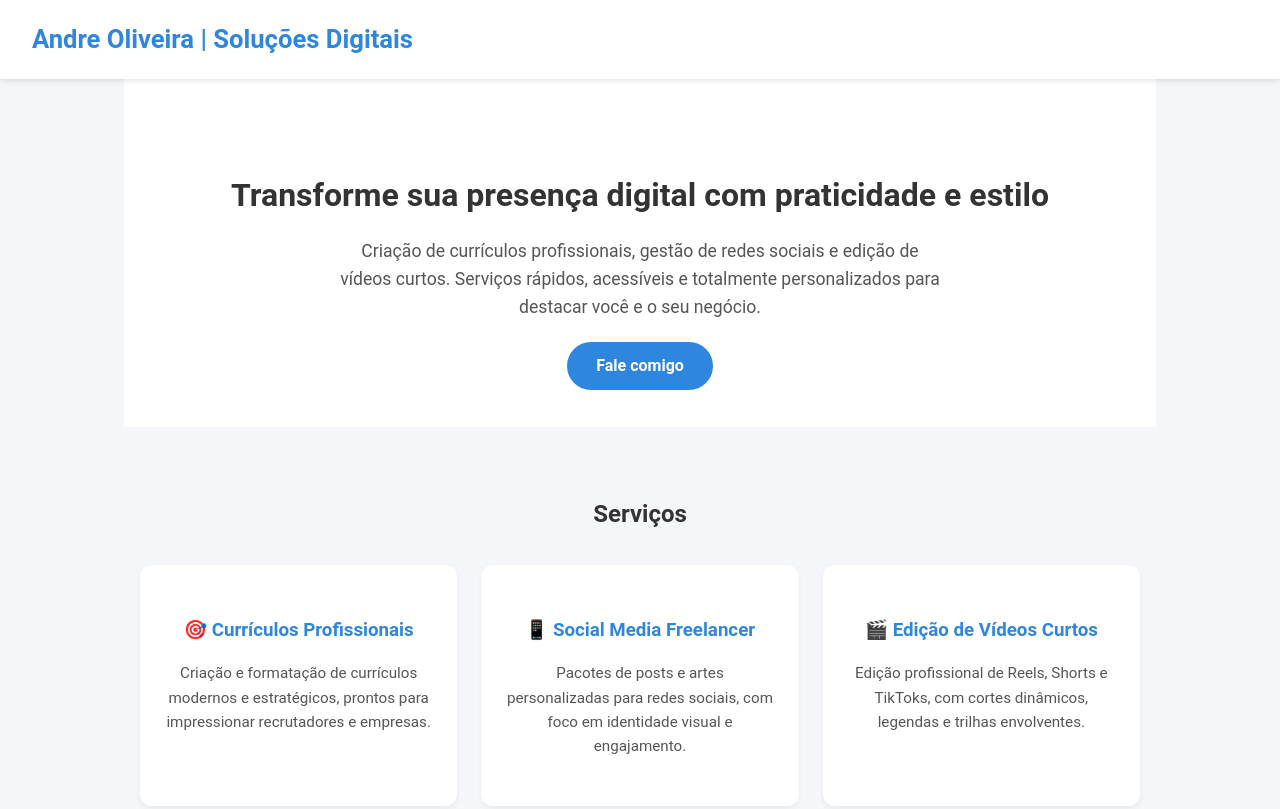
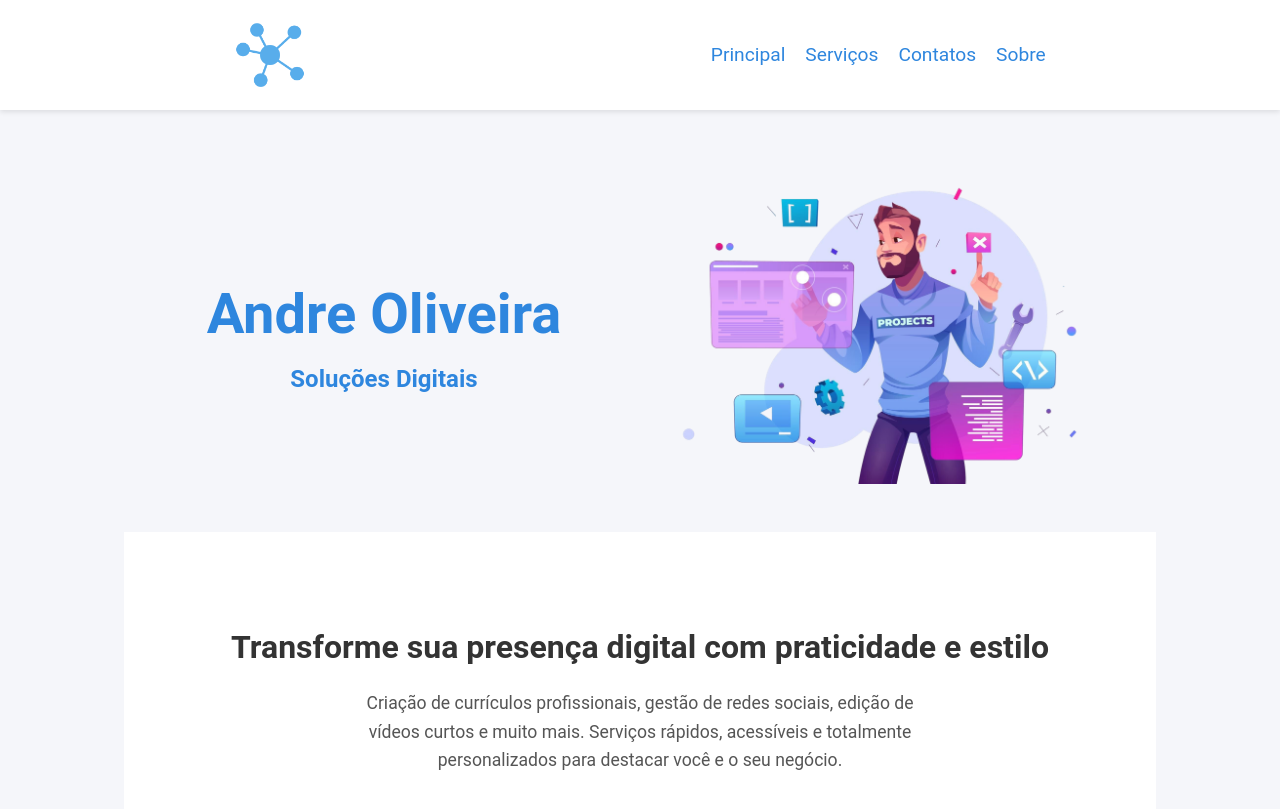
Before and after one commit to andregfo/solucoesdigitais, a plain HTML site: page index.html in a window 1280 px wide. Shown: the top 809 px of the page. Drawn offline with Linux system fonts and the light colour scheme.

Commit message:
Soluções Digitais v2
Edição da página

```diff
--- /dev/null
+++ b/estilos/style.css
@@ -0,0 +1,191 @@
+:root {
+      --primary: #2e86de;
+      --secondary: #f5f6fa;
+      --text: #333;
+      --light: #fff;
+    }
+
+    body {
+      margin: 0;
+      font-family: "Roboto", Arial, sans-serif;
+      background-color: var(--secondary);
+      color: var(--text);
+      line-height: 1.6;
+    }
+
+    header {
+        background: var(--light);
+        box-shadow: 0 2px 5px rgba(0,0,0,0.1);
+        padding: 1.2rem 2rem;
+        position: sticky;
+        top: 0;
+        z-index: 10;
+        display: flex;
+        flex-wrap: wrap;
+        align-items: center;
+        justify-content: space-around;
+    }
+
+    header h1 {
+        margin: 0;
+        font-size: 1.6rem;
+        color: var(--primary);
+    }
+
+    header img {
+        height: 72px
+    }
+
+    header nav {
+        display: flex;
+        gap: 20px;
+    }
+
+    header nav a {
+        margin: 0;
+        color: var(--primary);
+        font-size: 1.2rem;
+        text-decoration: none;
+    }
+
+    header nav a:hover {
+        background-color: var(--primary);
+        color: var(--light);
+        transition: all 0.5s ease; /* Suaviza a transição */
+    }
+
+
+    section {
+        scroll-margin-top: 110px;
+        padding: 3rem 1rem;
+        max-width: 1000px;
+        margin: 0 auto;
+    }
+
+    .conteudo-principal {
+        display: grid;
+        grid-template-columns: repeat(auto-fit, minmax(280px, 1fr));
+        gap: 1.5rem;
+        align-items: center;
+        justify-content: space-around;
+    }
+
+    .conteudo-principal div {
+        text-align: center;
+    }
+
+    .conteudo-principal h1 {
+
+        color: var(--primary);
+        font-size: 3.5rem;
+        margin-bottom: 0;
+
+    }
+
+    .conteudo-principal h2 {
+        color: var(--primary);
+        font-size: 1.5rem;
+        margin-top: 0;
+    }
+
+    .conteudo-principal img {
+        max-width: 100%; /* nunca ultrapassa o tamanho do contêiner */
+        height: auto;    /* mantém a proporção original */
+        display: block;  /* remove espaços indesejados abaixo da imagem */
+    }
+
+    .hero {
+      text-align: center;
+      padding: 4rem 1rem 3rem;
+      background: var(--light);
+    }
+
+    .hero h2 {
+      font-size: 2rem;
+      margin-bottom: 1rem;
+    }
+
+    .hero p {
+      font-size: 1.1rem;
+      color: #555;
+      max-width: 600px;
+      margin: 0 auto 2rem;
+    }
+
+    .servicos{
+
+    }
+
+    .servicos h2{
+        text-align:center;
+        margin-bottom:2rem;
+    }
+
+    .services {
+      display: grid;
+      grid-template-columns: repeat(auto-fit, minmax(280px, 1fr));
+      gap: 1.5rem;
+    }
+
+    .card {
+      background: var(--light);
+      border-radius: 12px;
+      box-shadow: 0 3px 6px rgba(0,0,0,0.05);
+      padding: 2rem 1.5rem;
+      text-align: center;
+      transition: transform 0.3s;
+    }
+
+    .card:hover {
+      transform: translateY(-5px);
+    }
+
+    .card h3 {
+      color: var(--primary);
+      margin-bottom: 0.8rem;
+    }
+
+    .card p {
+      color: #555;
+      font-size: 0.95rem;
+    }
+
+    .btn {
+      background: var(--primary);
+      color: var(--light);
+      padding: 0.9rem 1.8rem;
+      border-radius: 30px;
+      text-decoration: none;
+      transition: 0.3s;
+      font-weight: bold;
+    }
+
+    .btn:hover {
+      background: #1b5ca5;
+    }
+
+    .cta {
+      text-align: center;
+      background: var(--primary);
+      color: var(--light);
+      padding: 3rem 1rem;
+      border-radius: 8px;
+      margin-top: 3rem;
+    }
+
+    .cta h2 {
+      margin-bottom: 1rem;
+    }
+
+    footer {
+      text-align: center;
+      padding: 1.5rem;
+      color: #666;
+      font-size: 0.9rem;
+    }
+
+    @media (max-width: 600px) {
+      .hero h2 {
+        font-size: 1.6rem;
+      }
+    }
--- a/index.html
+++ b/index.html
@@ -1,149 +1,42 @@
 <!DOCTYPE html>
-<html lang="pt">
-<head>
-  <meta charset="UTF-8" />
-  <meta name="viewport" content="width=device-width, initial-scale=1.0" />
-  <title>Andre Oliveira | Soluções Digitais</title>
-  <style>
-    :root {
-      --primary: #2e86de;
-      --secondary: #f5f6fa;
-      --text: #333;
-      --light: #fff;
-    }
+<html lang="pt-br">
 
-    body {
-      margin: 0;
-      font-family: "Roboto", Arial, sans-serif;
-      background-color: var(--secondary);
-      color: var(--text);
-      line-height: 1.6;
-    }
+  <head>
+    <meta charset="UTF-8" />
+    <meta name="viewport" content="width=device-width, initial-scale=1.0" />
+    <link rel="stylesheet" href="estilos/style.css">
+    <title>Andre Oliveira - Soluções Digitais</title>
+  </head>
 
-    header {
-      background: var(--light);
-      box-shadow: 0 2px 5px rgba(0,0,0,0.1);
-      padding: 1.2rem 2rem;
-      position: sticky;
-      top: 0;
-      z-index: 10;
-    }
-
-    header h1 {
-      margin: 0;
-      font-size: 1.6rem;
-      color: var(--primary);
-    }
-
-    .hero {
-      text-align: center;
-      padding: 4rem 1rem 3rem;
-      background: var(--light);
-    }
-
-    .hero h2 {
-      font-size: 2rem;
-      margin-bottom: 1rem;
-    }
-
-    .hero p {
-      font-size: 1.1rem;
-      color: #555;
-      max-width: 600px;
-      margin: 0 auto 2rem;
-    }
-
-    .btn {
-      background: var(--primary);
-      color: var(--light);
-      padding: 0.9rem 1.8rem;
-      border-radius: 30px;
-      text-decoration: none;
-      transition: 0.3s;
-      font-weight: bold;
-    }
-
-    .btn:hover {
-      background: #1b5ca5;
-    }
-
-    section {
-      padding: 3rem 1rem;
-      max-width: 1000px;
-      margin: 0 auto;
-    }
-
-    .services {
-      display: grid;
-      grid-template-columns: repeat(auto-fit, minmax(280px, 1fr));
-      gap: 1.5rem;
-    }
-
-    .card {
-      background: var(--light);
-      border-radius: 12px;
-      box-shadow: 0 3px 6px rgba(0,0,0,0.05);
-      padding: 2rem 1.5rem;
-      text-align: center;
-      transition: transform 0.3s;
-    }
-
-    .card:hover {
-      transform: translateY(-5px);
-    }
-
-    .card h3 {
-      color: var(--primary);
-      margin-bottom: 0.8rem;
-    }
-
-    .card p {
-      color: #555;
-      font-size: 0.95rem;
-    }
-
-    .cta {
-      text-align: center;
-      background: var(--primary);
-      color: var(--light);
-      padding: 3rem 1rem;
-      border-radius: 8px;
-      margin-top: 3rem;
-    }
-
-    .cta h2 {
-      margin-bottom: 1rem;
-    }
-
-    footer {
-      text-align: center;
-      padding: 1.5rem;
-      color: #666;
-      font-size: 0.9rem;
-    }
-
-    @media (max-width: 600px) {
-      .hero h2 {
-        font-size: 1.6rem;
-      }
-    }
-  </style>
-</head>
-<body>
+  <body>
 
   <header>
-    <h1>Andre Oliveira | Soluções Digitais</h1>
+    <img src="imagens/logo_modelo_512.png" alt="Logo">
+    <!--<h1>Andre Oliveira - Soluções Digitais</h1>-->
+    <nav>
+        <a href="#principal">Principal</a>
+        <a href="#servicos">Serviços</a>
+        <a href="#contato">Contatos</a>
+        <a>Sobre</a>
+    </nav>
   </header>
+
+  <section class="conteudo-principal" id="principal">
+    <div>
+      <h1>Andre Oliveira</h1>
+      <h2 class="conteudo-principal-escrito-subtitulo">Soluções Digitais</h2>
+    </div>
+    <img src="imagens/imagem-principal.png" alt="Imagem Figurativa">
+  </section>
 
   <section class="hero">
     <h2>Transforme sua presença digital com praticidade e estilo</h2>
-    <p>Criação de currículos profissionais, gestão de redes sociais e edição de vídeos curtos.
+    <p>Criação de currículos profissionais, gestão de redes sociais, edição de vídeos curtos e muito mais.
     Serviços rápidos, acessíveis e totalmente personalizados para destacar você e o seu negócio.</p>
-    <a href="#contato" class="btn">Fale comigo</a>
   </section>
 
-  <section>
-    <h2 style="text-align:center; margin-bottom:2rem;">Serviços</h2>
+  <section class="servicos" id="servicos">
+    <h2>Serviços</h2>
     <div class="services">
       <div class="card">
         <h3>🎯 Currículos Profissionais</h3>
@@ -156,6 +49,18 @@
       <div class="card">
         <h3>🎬 Edição de Vídeos Curtos</h3>
         <p>Edição profissional de Reels, Shorts e TikToks, com cortes dinâmicos, legendas e trilhas envolventes.</p>
+      </div>
+      <div class="card">
+        <h3>💻 Suporte Técnico Remoto</h3>
+        <p>Resolução rápida de problemas no computador e organização digital por atendimento online.</p>
+      </div>
+      <div class="card">
+        <h3>🧑‍🏫 Aulas e Tutorias Online de Informática</h3>
+        <p>Aulas personalizadas de informática, produtividade e uso de ferramentas digitais.</p>
+      </div>
+      <div class="card">
+        <h3>🌐 Criação de Landing Pages Simples</h3>
+        <p>Desenvolvimento de páginas rápidas e eficazes para apresentar serviços e captar contatos.</p>
       </div>
     </div>
   </section>
@@ -171,11 +76,13 @@
   </footer>
 
   <script>
-    // Altere o número abaixo para o seu WhatsApp com DDI (ex: 351 para Portugal, 55 para Brasil)
     const phoneNumber = "+351967353090";
     const message = "Olá Andre! Gostaria de saber mais sobre seus serviços digitais.";
-    document.getElementById("whatsappBtn").href =
-      `https://wa.me/${phoneNumber}?text=${encodeURIComponent(message)}`;
+
+    const btn = document.getElementById("whatsappBtn");
+    btn.href = `https://wa.me/${phoneNumber}?text=${encodeURIComponent(message)}`;
+    btn.target = "_blank";             // 🔥 abre em nova janela/aba
+    btn.rel = "noopener noreferrer";   // 🔒 segurança recomendada
   </script>
 
 </body>
```
Also changed, not shown: imagens/imagem-principal.png (added), imagens/logo_modelo_512.png (added).
